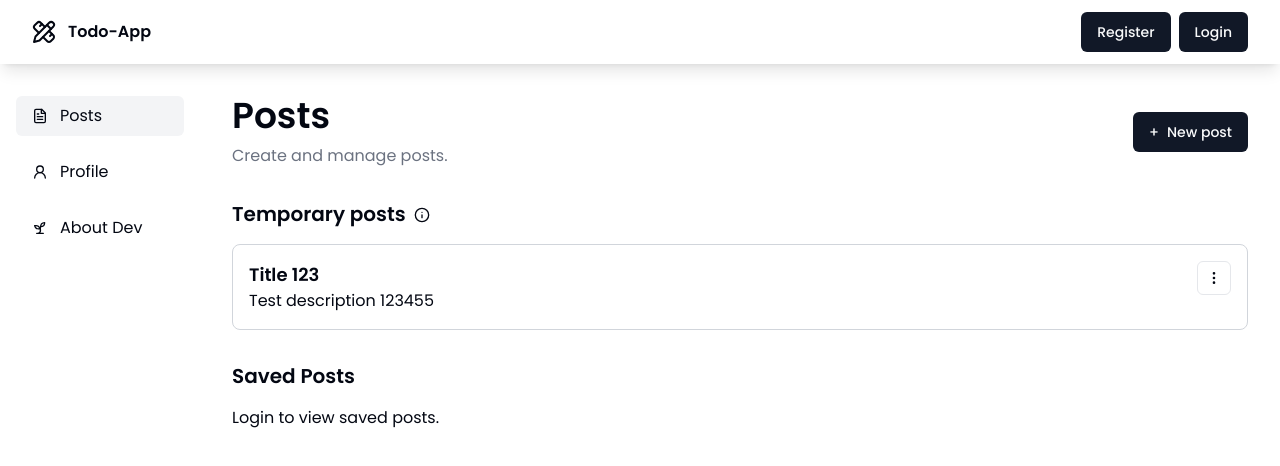
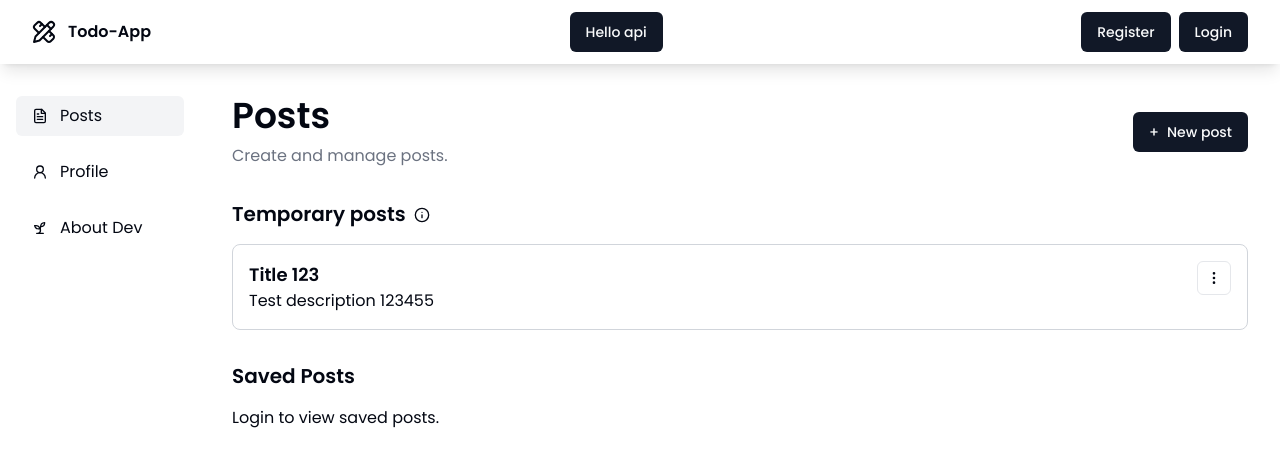
Before and after one commit to ChinmayaBisoi/todo-app-client, a Next.js app: page / in a window 1280 px wide. Shown: the top 466 px of the page. Built offline with nearby package versions, Linux system fonts and the light colour scheme; no server answers.

Commit message:
testing hello api

```diff
--- a/src/components/Navbar.js
+++ b/src/components/Navbar.js
@@ -1,15 +1,23 @@
 import { useLoginState } from "@/context/login-context";
+import hello from "@/pages/api/hello";
 import Link from "next/link";
 import PencilRuler from "./icons/PencilRuler";
 import Login from "./Login";
 import NavMob from "./NavMob";
 import Register from "./Register";
+import { Button } from "./ui/button";
 import UserProfileDropdown from "./UserProfileDropdown";
 
 const Navbar = () => {
   const loginState = useLoginState();
   const isLoggedIn = loginState.isLoggedIn;
   const userEmail = loginState.email;
+
+  async function handleHello() {
+    await fetch("/api/hello").then((res) => {
+      console.log("this is hello api res", res);
+    });
+  }
 
   return (
     <nav className="self-stretch sticky top-0 backdrop-saturate-200 backdrop-blur-sm z-30 flex items-center justify-between py-3 px-4 md:px-8 bg-white/80 shadow-lg">
@@ -20,6 +28,7 @@ const Navbar = () => {
           <h1 className="font-semibold">Todo-App</h1>
         </Link>
       </div>
+      <Button onClick={handleHello}>Hello api</Button>
       {isLoggedIn ? (
         <UserProfileDropdown email={userEmail} />
       ) : (
--- a/src/pages/api/hello.js
+++ b/src/pages/api/hello.js
@@ -1,5 +1,5 @@
 // Next.js API route support: https://nextjs.org/docs/api-routes/introduction
 
 export default function handler(req, res) {
-  res.status(200).json({ name: 'John Doe' })
+  return res.status(200).json({ name: "John Doe" });
 }
```
